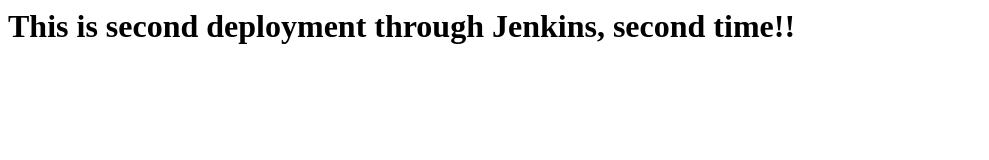
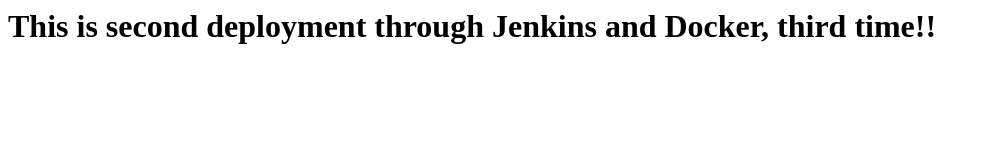
Before and after one commit to roderavindra/test_project, a plain HTML site: page index.html in a window 1280 px wide. Shown: the whole page, without its empty margins (0-989 px from the left). Drawn offline with Linux system fonts and the light colour scheme.

Commit message:
modified index

```diff
--- a/index.html
+++ b/index.html
@@ -1,3 +1,3 @@
 <html>
-<h1>This is second deployment through Jenkins, second time!!
+<h1>This is second deployment through Jenkins and Docker, third time!!
 </html>
```
